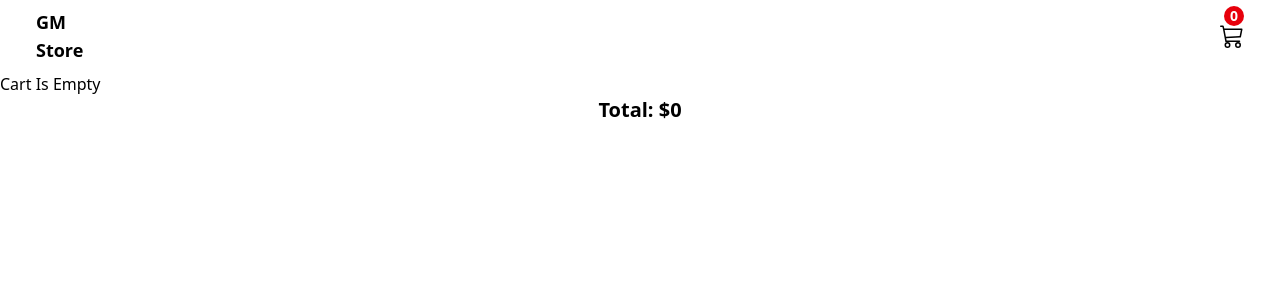
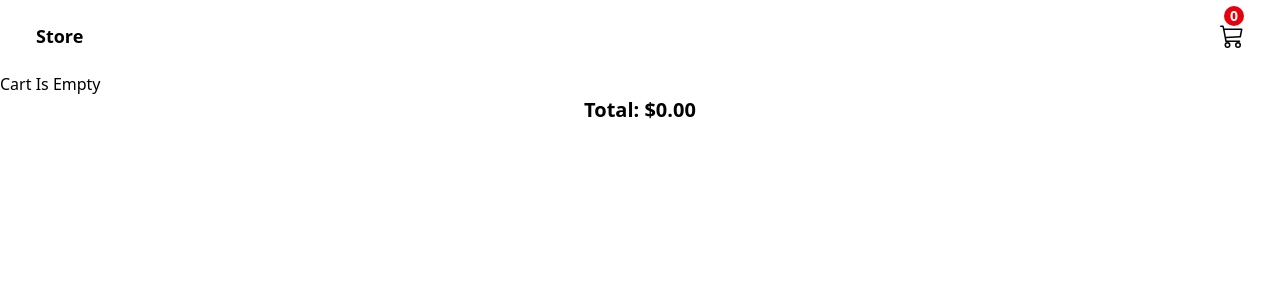
Before and after one commit to AhmadRazaSiddiqi/Clothing-Store, a React (Vite) app: page /cart in a window 1280 px wide. Shown: the top 300 px of the page. Built offline with nearby package versions, Linux system fonts and the light colour scheme.

Commit message:
Change decimal places in total

```diff
--- a/src/Pages/Cart.jsx
+++ b/src/Pages/Cart.jsx
@@ -58,7 +58,7 @@ const Cart = () => {
             )
           })}
       <div className="block text-center w-screen">
-        <p className="text-xl font-bold">Total: ${totalPrice}</p>
+        <p className="text-xl font-bold">Total: ${totalPrice.toFixed(2)}</p>
       </div>
     </div>
   )
--- a/src/Pages/Navbar.jsx
+++ b/src/Pages/Navbar.jsx
@@ -7,7 +7,7 @@ const Navbar = () => {
     const cart=useSelector((state)=>state.cart.value)
   return (
     <div className='b h-10 w-full font-bold flex items-center p-9 justify-between sticky top-0 z-1'>
-        <NavLink to={'/'} className={'font-bold text-lg'}>GM <br /> Store</NavLink>
+        <NavLink to={'/'} className={'font-bold text-lg'}>Store</NavLink>
         <NavLink to={`/cart`} className={'relative'}>
         <BsCart3 className='text-2xl cursor-pointer font-extrabold my-4.5'/>
         <span className='absolute top-0 right-0 rounded-full bg-red-600 text-white h-5 w-5 text-center p-0 text-sm'>{cart.length}</span>
```
